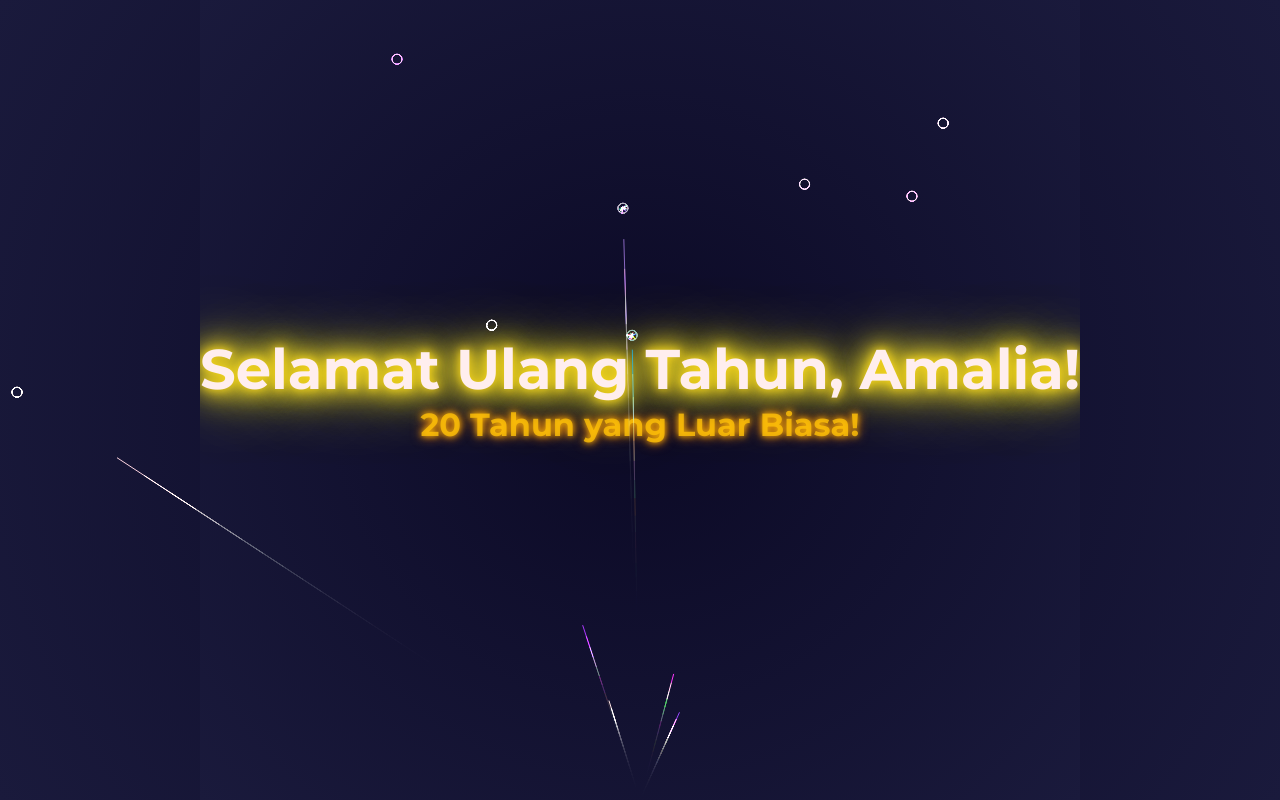
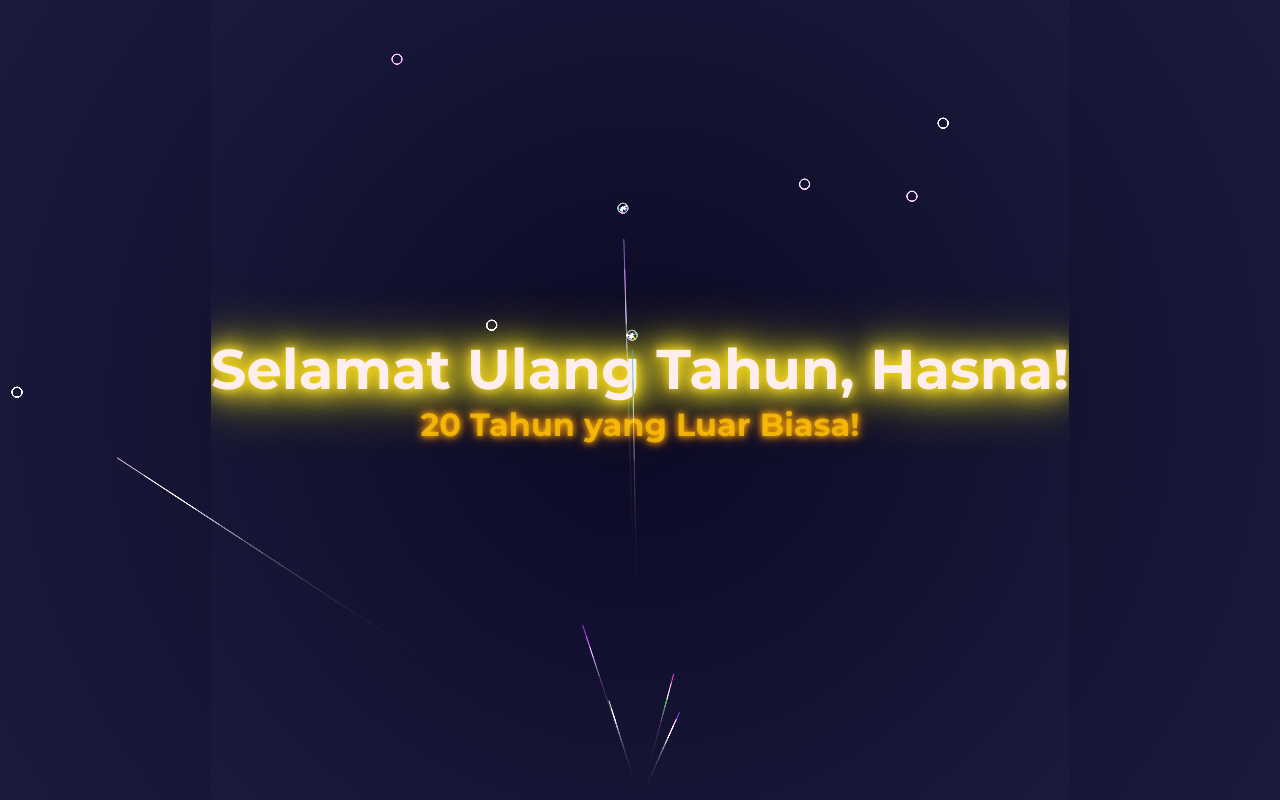
Before and after one commit to AhmadDzakyRomadhon28/ultah-html, a plain HTML site: page ultah.html in a window 1280 px wide. Drawn offline with Linux system fonts and the light colour scheme; animation ran at ten frames a second.

Commit message:
Update ultah.html

```diff
--- a/ultah.html
+++ b/ultah.html
@@ -3,7 +3,7 @@
 <head>
 <meta charset="UTF-8" />
 <meta name="viewport" content="width=device-width, initial-scale=1" />
-<title>Happy 20th Birthday Amalia!</title>
+<title>Happy 20th Birthday Hasna!</title>
 <style>
   @import url('https://fonts.googleapis.com/css2?family=Montserrat:wght@700&display=swap');
   body, html {
@@ -49,7 +49,7 @@
 </style>
 </head>
 <body>
-  <h1>Selamat Ulang Tahun, Amalia!</h1>
+  <h1>Selamat Ulang Tahun, Hasna!</h1>
   <h2>20 Tahun yang Luar Biasa!</h2>
   <canvas id="fireworks"></canvas>
 
```
